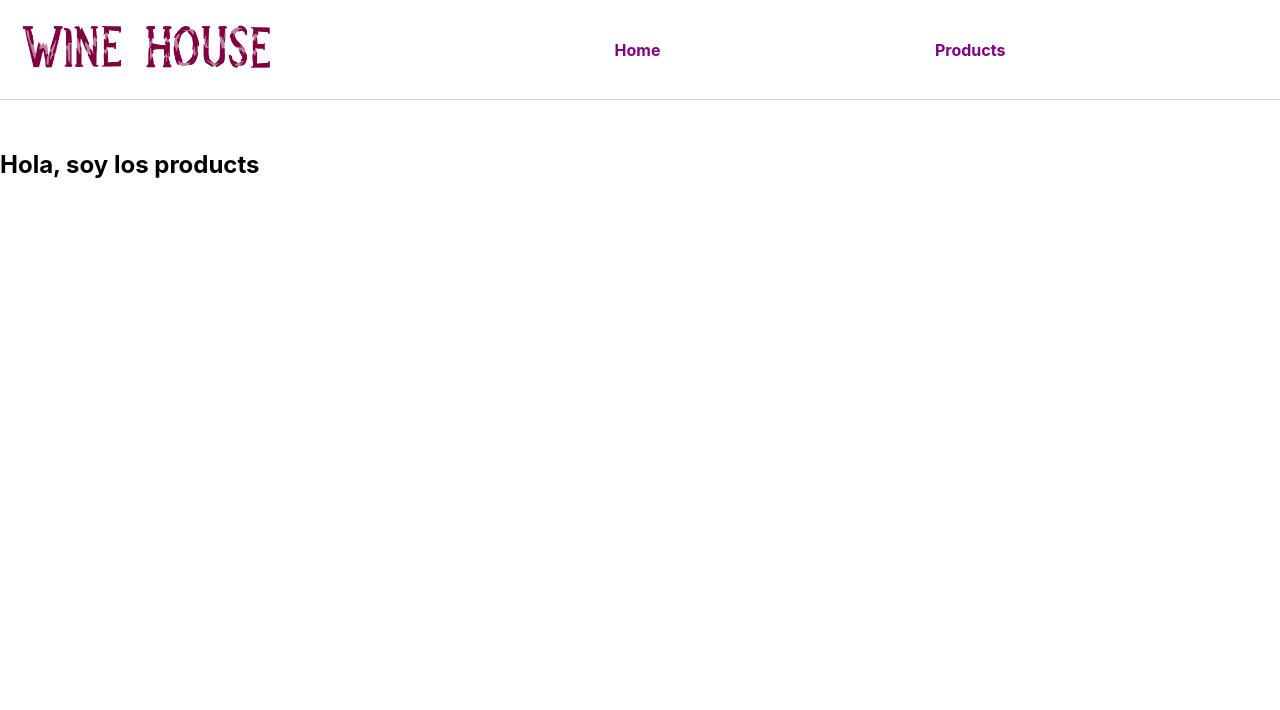
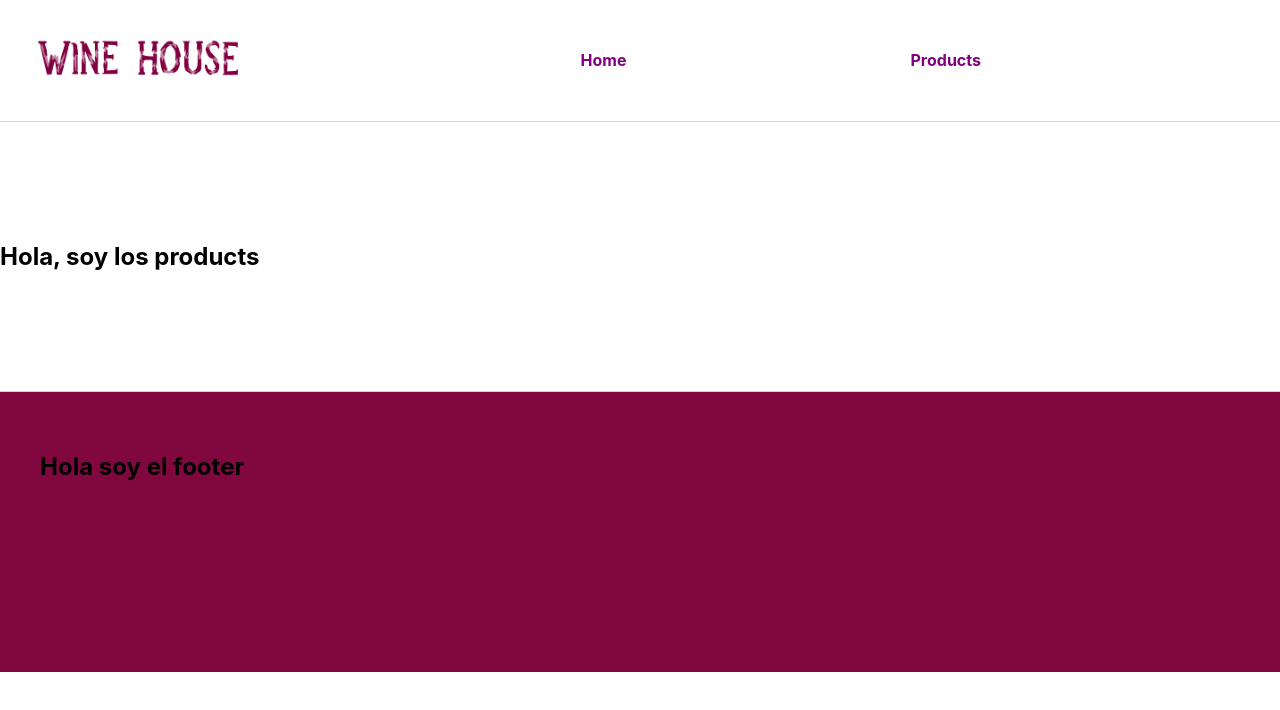
Before and after one commit to matialba22/react_dashboard_G3, a React (Create React App) app: page /products in a window 1280 px wide. Shown: the top 710 px of the page. Built offline with nearby package versions, Linux system fonts and the light colour scheme.

Commit message:
retocando css

```diff
--- a/src/App.css
+++ b/src/App.css
@@ -1,38 +1,3 @@
-.App {
-  text-align: center;
+main {
+  padding: 100px 0;
 }
-
-.App-logo {
-  height: 40vmin;
-  pointer-events: none;
-}
-
-@media (prefers-reduced-motion: no-preference) {
-  .App-logo {
-    animation: App-logo-spin infinite 20s linear;
-  }
-}
-
-.App-header {
-  background-color: #282c34;
-  min-height: 100vh;
-  display: flex;
-  flex-direction: column;
-  align-items: center;
-  justify-content: center;
-  font-size: calc(10px + 2vmin);
-  color: white;
-}
-
-.App-link {
-  color: #61dafb;
-}
-
-@keyframes App-logo-spin {
-  from {
-    transform: rotate(0deg);
-  }
-  to {
-    transform: rotate(360deg);
-  }
-}
--- a/src/App.js
+++ b/src/App.js
@@ -3,6 +3,8 @@ import Home from "./components/Home/Home";
 import Products from "./components/Products/Products";
 import NotFound from "./components/NotFound/NotFound";
 import { Switch, Route } from "react-router-dom";
+import Footer from "./components/Footer/Footer";
+import "./App.css";
 
 function App() {
   return (
@@ -20,7 +22,9 @@ function App() {
         </main>
       </body>
 
-      <footer></footer>
+      <footer>
+        <Footer />
+      </footer>
     </div>
   );
 }
--- a/src/components/BigCard/bigCard.css
+++ b/src/components/BigCard/bigCard.css
@@ -1,5 +1,7 @@
 .bigCard {
+  margin: 20px;
   height: 400px;
   background: gray;
   width: 300px;
+  border-radius: 0.3em;
 }
--- a/src/components/ContentRowTop/contentRowTop.css
+++ b/src/components/ContentRowTop/contentRowTop.css
@@ -1,5 +1,7 @@
 .welcome {
-  margin: 0 20px;
+  margin: 0px 40px;
+  display: flex;
+  justify-content: space-around;
 }
 
 .contentRowTop {
--- /dev/null
+++ b/src/components/Footer/Footer.jsx
@@ -0,0 +1,14 @@
+import React from "react";
+import "./footer.css";
+
+function Footer() {
+  return (
+    <React.Fragment>
+      <div className="footer">
+        <h2>Hola soy el footer</h2>
+      </div>
+    </React.Fragment>
+  );
+}
+
+export default Footer;
--- /dev/null
+++ b/src/components/Footer/footer.css
@@ -0,0 +1,6 @@
+.footer {
+  padding: 40px;
+  background: #80083f;
+  height: 200px;
+  border-top: 1px solid lightgray;
+}
--- a/src/components/Header/header.css
+++ b/src/components/Header/header.css
@@ -1,11 +1,13 @@
 .navBar {
   display: flex;
-  margin-bottom: 50px;
   border-bottom: 1px solid lightgray;
+  padding: 20px;
 }
 
 .imagen-logo img {
-  width: 300px;
+  width: 100%;
+  min-width: 200px;
+  max-width: 300px;
 }
 
 .links {
@@ -26,6 +28,7 @@
   display: flex;
   justify-content: center;
   align-items: center;
+  margin: 5px;
 }
 
 .links li a {
--- a/src/components/SmallCard/smallCard.css
+++ b/src/components/SmallCard/smallCard.css
@@ -7,4 +7,5 @@
   border: 1px solid lightgray;
   color: purple;
   border-radius: 0.3em;
+  margin: 20px;
 }
```
